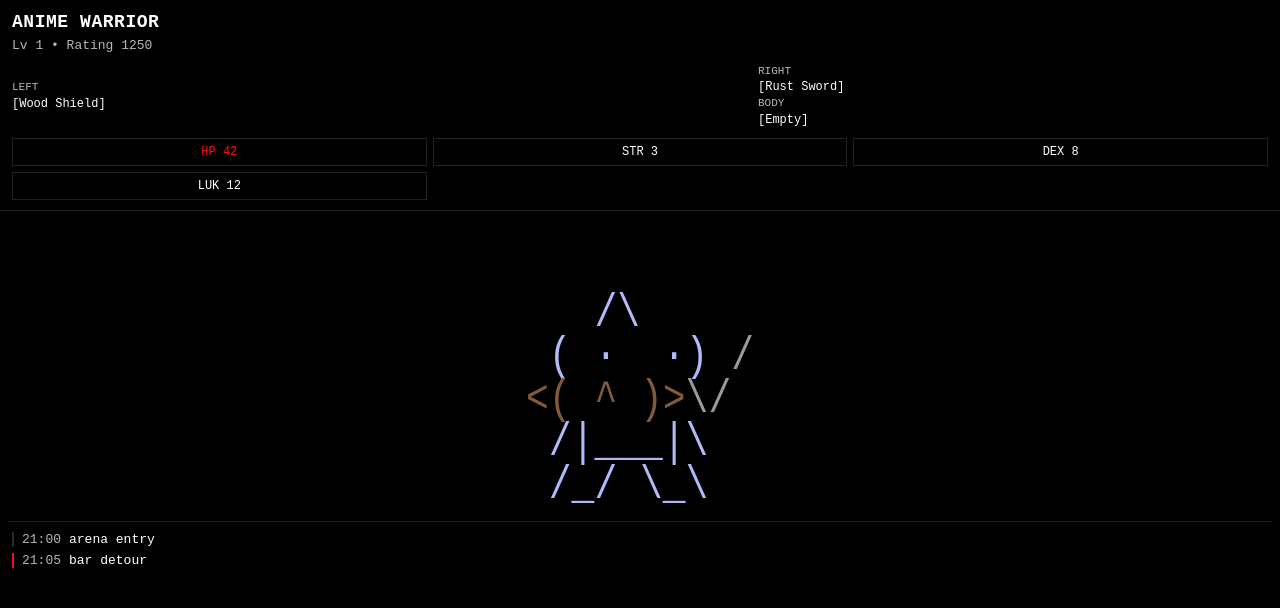
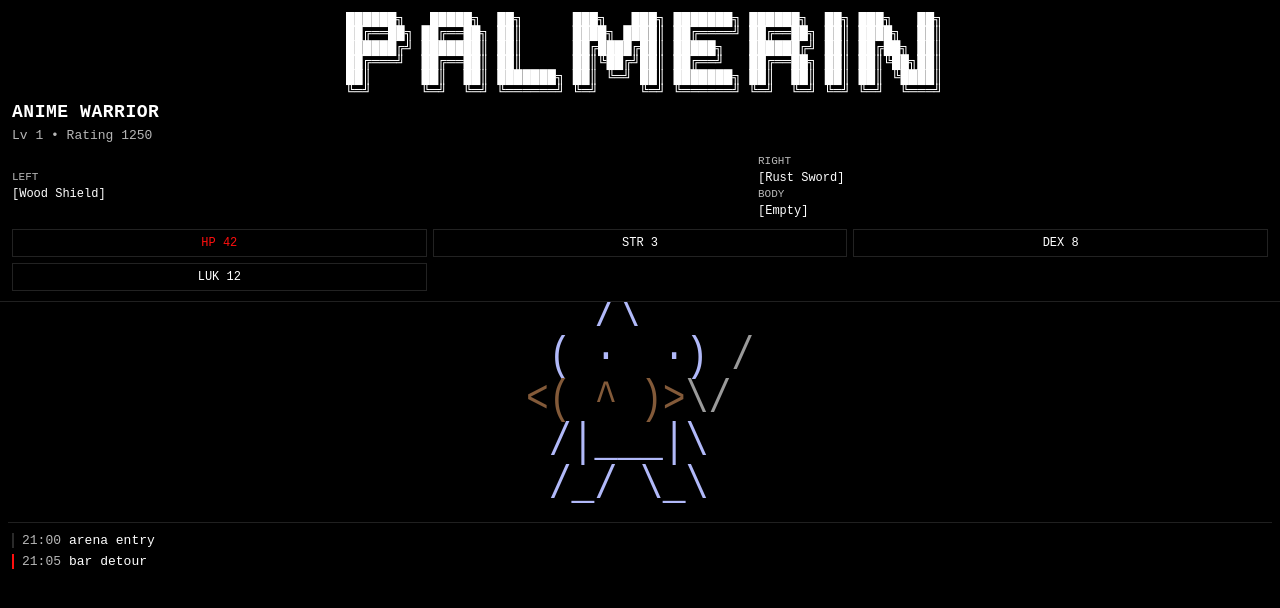
Before and after one commit to yeargor/palmerin, a website: page index.html in a window 1280 px wide. Drawn offline with Linux system fonts and the light colour scheme.

Commit message:
checkpoint: before fixing curved PALMERIN logo rendering

```diff
--- a/app.js
+++ b/app.js
@@ -104,6 +104,8 @@ const logListEl = document.getElementById("logList");
 const spriteEl = document.querySelector(".sprite");
 const heroSectionEl = document.getElementById("heroSection");
 const fighterStageEl = document.querySelector(".fighter-stage");
+const logoWrapEl = document.querySelector(".game-logo-wrap");
+const logoEl = document.querySelector(".game-logo");
 
 function renderHeader() {
   characterNameEl.textContent = state.name;
@@ -188,13 +190,34 @@ function centerFighterToViewport() {
   fighterStageEl.style.marginTop = `${Math.round(correction)}px`;
 }
 
+function fitLogoToViewport() {
+  if (!logoWrapEl || !logoEl) {
+    return;
+  }
+
+  logoEl.style.transform = "scale(1)";
+  const wrapWidth = logoWrapEl.clientWidth;
+  const logoWidth = logoEl.scrollWidth;
+
+  if (!wrapWidth || !logoWidth) {
+    return;
+  }
+
+  const scale = Math.min(1, wrapWidth / logoWidth);
+  logoEl.style.transform = `scale(${scale})`;
+}
+
 renderHeader();
 renderStats();
 renderLogs();
 centerFighterToViewport();
+fitLogoToViewport();
 
 window.addEventListener("resize", centerFighterToViewport);
 window.addEventListener("orientationchange", centerFighterToViewport);
+window.addEventListener("resize", fitLogoToViewport);
+window.addEventListener("orientationchange", fitLogoToViewport);
 window.setTimeout(centerFighterToViewport, 80);
+window.setTimeout(fitLogoToViewport, 80);
 
 window.setInterval(pushRandomLog, 10000);
--- a/index.html
+++ b/index.html
@@ -11,6 +11,14 @@
     <main class="app" id="appRoot">
       <section class="hero" id="heroSection">
         <header class="hero-header">
+          <div class="game-logo-wrap" aria-label="PALMERIN logo">
+            <pre class="game-logo"> ██████╗   █████╗  ██╗      ███╗   ███╗ ███████╗ ██████╗  ██╗ ███╗   ██╗
+ ██╔══██╗ ██╔══██╗ ██║      ████╗ ████║ ██╔════╝ ██╔══██╗ ██║ ████╗  ██║
+ ██████╔╝ ███████║ ██║      ██╔████╔██║ █████╗   ██████╔╝ ██║ ██╔██╗ ██║
+ ██╔═══╝  ██╔══██║ ██║      ██║╚██╔╝██║ ██╔══╝   ██╔══██╗ ██║ ██║╚██╗██║
+ ██║      ██║  ██║ ███████╗ ██║ ╚═╝ ██║ ███████╗ ██║  ██║ ██║ ██║ ╚████║
+ ╚═╝      ╚═╝  ╚═╝ ╚══════╝ ╚═╝     ╚═╝ ╚══════╝ ╚═╝  ╚═╝ ╚═╝ ╚═╝  ╚═══╝</pre>
+          </div>
           <h1 id="characterName">ANIME WARRIOR</h1>
           <p id="characterMeta">Lv 1 • Rating 1250</p>
         </header>
--- a/styles.css
+++ b/styles.css
@@ -47,7 +47,7 @@ body {
 }
 
 .hero-header h1 {
-  margin: 0;
+  margin: 4px 0 0;
   font-size: 18px;
   line-height: 1.2;
   letter-spacing: 0.03em;
@@ -57,6 +57,24 @@ body {
   margin: 4px 0 0;
   font-size: 13px;
   color: var(--muted);
+}
+
+.game-logo-wrap {
+  width: 100%;
+  overflow: hidden;
+  display: flex;
+  justify-content: center;
+}
+
+.game-logo {
+  margin: 0 auto;
+  display: inline-block;
+  color: var(--text);
+  font-size: clamp(7.5px, 2.4vw, 14px);
+  line-height: 1.03;
+  white-space: pre;
+  text-align: left;
+  transform-origin: top center;
 }
 
 .hero-grid {
@@ -156,7 +174,7 @@ body {
 
 .fighter-stage {
   position: relative;
-  height: clamp(150px, 30vh, 235px);
+  height: clamp(112px, 22.5vh, 176px);
   display: flex;
   align-items: flex-end;
   justify-content: center;
@@ -196,6 +214,6 @@ body {
   }
 
   .fighter-stage {
-    height: clamp(140px, 28vh, 200px);
+    height: clamp(105px, 21vh, 150px);
   }
 }
```
Also changed, not shown: artifacts/mobile/img.png (added), artifacts/mobile/iphone13-club.png, artifacts/mobile/iphone13-ghost.png, artifacts/mobile/pixel7-club.png, artifacts/mobile/pixel7-ghost.png.
